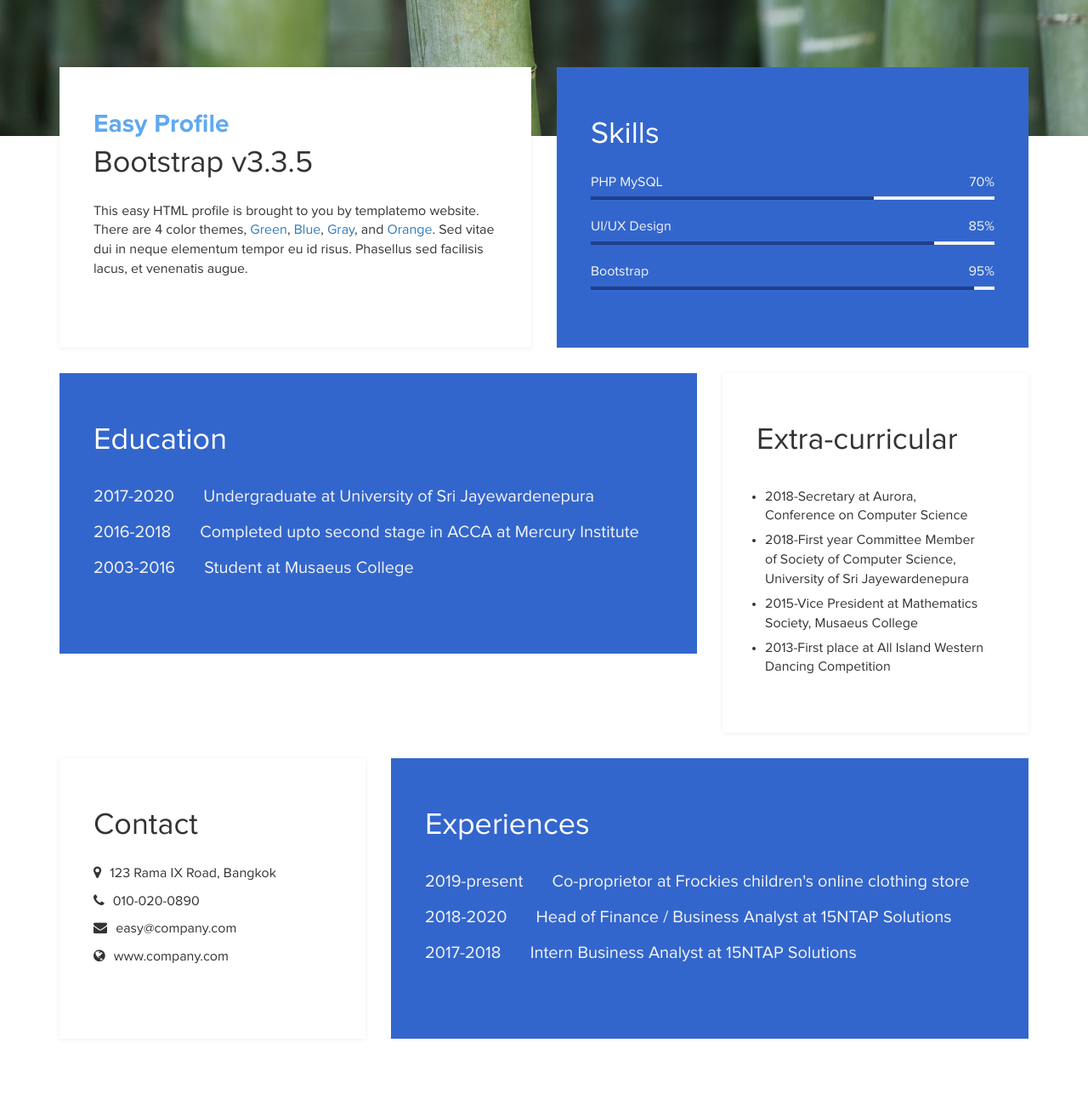
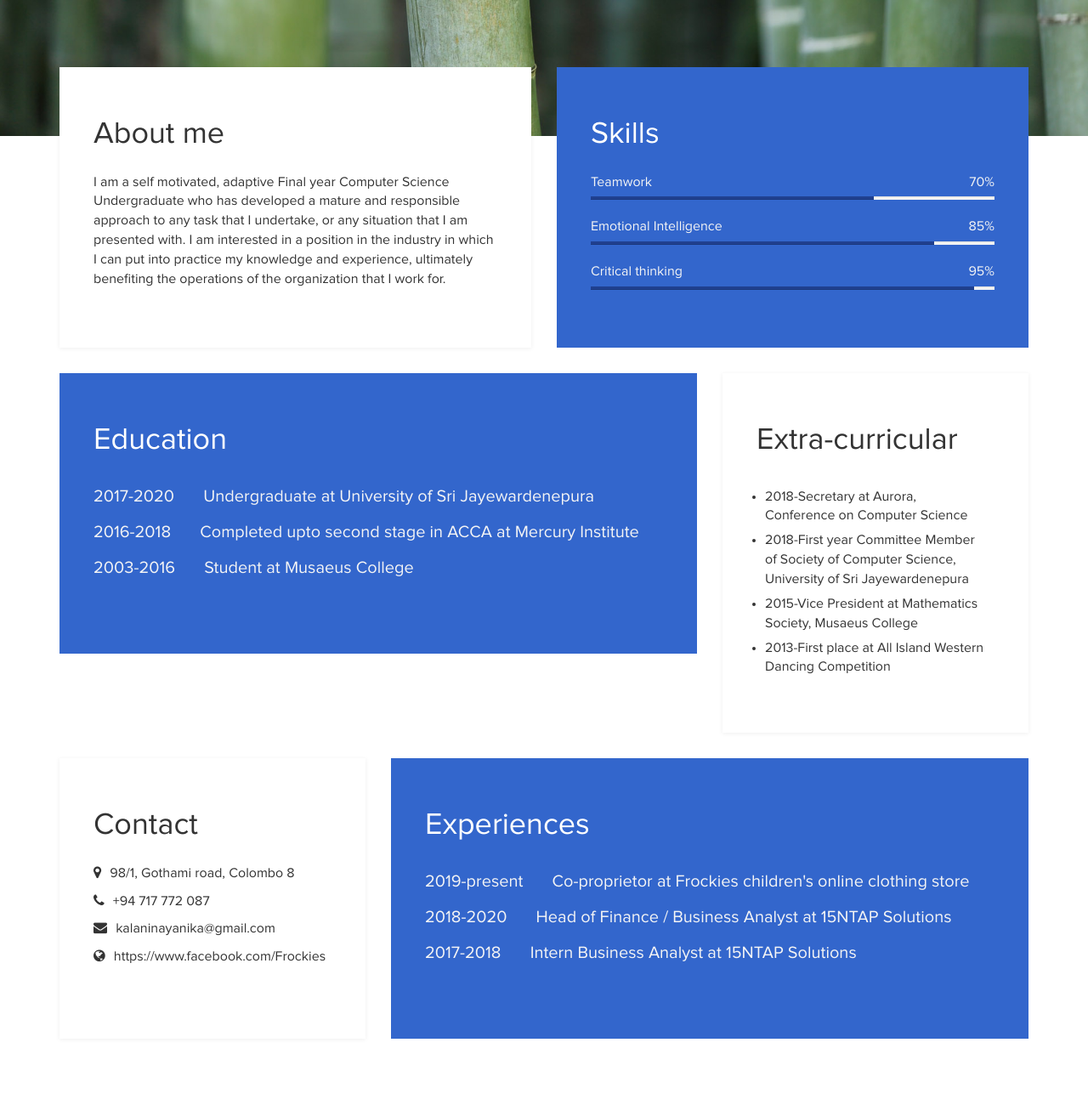
Before and after one commit to kalanisenevirathna/Assignment_CV, a plain HTML site: page index.html in a window 1280 px wide. Shown: the part 640-1940 px from the top of the page at 85% size. Drawn offline with Linux system fonts and the light colour scheme.

Commit message:
About me and skills edit

```diff
--- a/index.html
+++ b/index.html
@@ -44,27 +44,31 @@ http://www.templatemo.com/tm-467-easy-profile
 	<div class="row">
 		<div class="col-md-6 col-sm-12">
 			<div class="about">
-				<h3 class="accent">Easy Profile</h3>
-				<h2>Bootstrap v3.3.5</h2>
-				<p>This easy HTML profile is brought to you by templatemo website. There are 4 color themes, <a href="index-green.html">Green</a>, <a href="index.html">Blue</a>, <a href="index-gray.html">Gray</a>, and <a href="index-orange.html">Orange</a>. Sed vitae dui in neque elementum tempor eu id risus. Phasellus sed facilisis lacus, et venenatis augue.</p>
+				<h3 class="accent"></h3>
+				<h2>About me</h2>
+				<p>I am a self motivated, adaptive Final year Computer Science Undergraduate who has
+					 developed a mature and responsible approach to any task that I undertake,
+					 or any situation that I am presented with. I am interested in a position in the industry
+					 in which I can put into practice my knowledge and experience,
+					 ultimately benefiting the operations of the organization that I work for.  </p>
 			</div>
 		</div>
 		<div class="col-md-6 col-sm-12">
 			<div class="skills">
 				<h2 class="white">Skills</h2>
-				<strong>PHP MySQL</strong>
+				<strong>Teamwork</strong>
 				<span class="pull-right">70%</span>
 					<div class="progress">
 						<div class="progress-bar progress-bar-primary" role="progressbar"
                         aria-valuenow="70" aria-valuemin="0" aria-valuemax="100" style="width: 70%;"></div>
 					</div>
-				<strong>UI/UX Design</strong>
+				<strong>Emotional Intelligence</strong>
 				<span class="pull-right">85%</span>
 					<div class="progress">
 						<div class="progress-bar progress-bar-primary" role="progressbar"
                         aria-valuenow="85" aria-valuemin="0" aria-valuemax="100" style="width: 85%;"></div>
 					</div>
-				<strong>Bootstrap</strong>
+				<strong>Critical thinking</strong>
 				<span class="pull-right">95%</span>
 					<div class="progress">
 						<div class="progress-bar progress-bar-primary" role="progressbar"
@@ -115,10 +119,10 @@ http://www.templatemo.com/tm-467-easy-profile
 		<div class="col-md-4 col-sm-12">
 			<div class="contact">
 				<h2>Contact</h2>
-					<p><i class="fa fa-map-marker"></i> 123 Rama IX Road, Bangkok</p>
-					<p><i class="fa fa-phone"></i> 010-020-0890</p>
-					<p><i class="fa fa-envelope"></i> easy@company.com</p>
-					<p><i class="fa fa-globe"></i> www.company.com</p>
+					<p><i class="fa fa-map-marker"></i> 98/1, Gothami road, Colombo 8</p>
+					<p><i class="fa fa-phone"></i> +94 717 772 087</p>
+					<p><i class="fa fa-envelope"></i> kalaninayanika@gmail.com</p>
+					<p><i class="fa fa-globe"></i> https://www.facebook.com/Frockies</p>
 			</div>
 		</div>
 		<div class="col-md-8 col-sm-12">
@@ -144,7 +148,7 @@ http://www.templatemo.com/tm-467-easy-profile
 	<div class="container">
 		<div class="row">
 			<div class="col-md-12 col-sm-12">
-				<p>Copyright &copy; 2084 Your Easy Profile</p>
+				<p>Copyright &copy; 2020 </p>
 				<ul class="social-icons">
 					<li><a href="#" class="fa fa-facebook"></a></li>
                     <li><a href="#" class="fa fa-google-plus"></a></li>
```
Also changed, not shown: 1 other file.
